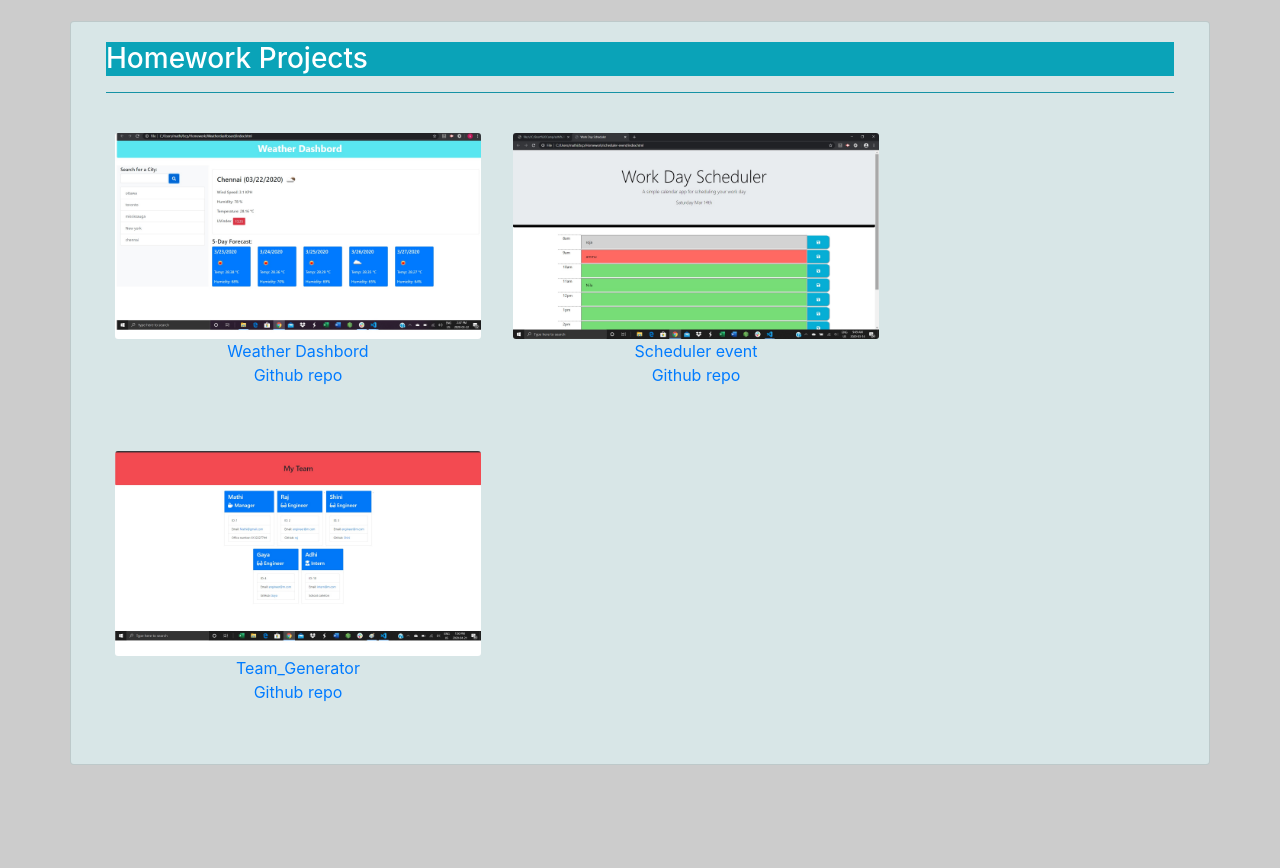
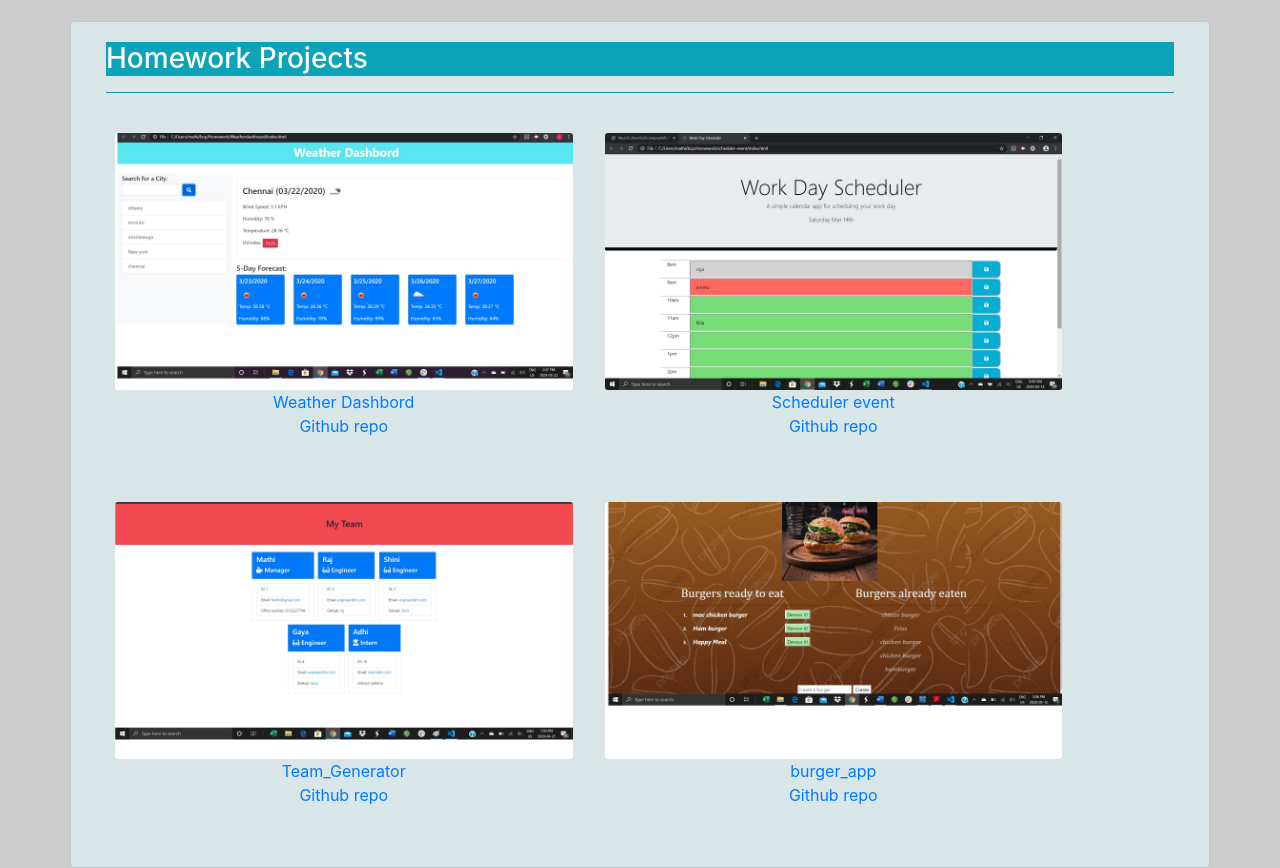
Before and after one commit to mathigayathri2001/Portfolio, a plain HTML site: page index.html in a window 1280 px wide. Shown: the part 1460-2328 px from the top of the page. Before the commit the page ends 2225 px from the top, so only its background shows below. Drawn offline with nearby package versions, Linux system fonts and the light colour scheme.

Commit message:
added burger app asisgnemnt

```diff
--- a/index.html
+++ b/index.html
@@ -136,7 +136,7 @@
           <h3 id=Projects> Homework Projects</h3>
           <hr class="bg-info">
           <section class="row">
-            <div class="text-white col-md-4  mb-4 mt-4 my-2 mx-2 ml-4 p-0">
+            <div class="text-white col-md-5  mb-4 mt-4 my-2 mx-2 ml-4 p-0">
               <a href="https://mathigayathri2001.github.io/Weatherdashboard/" target="_blank">
                 <img src="img/HW1.jpg" class="card-img">
                 <div class="card-img-text">
@@ -149,7 +149,7 @@
                 </p>
               </div>
             </div>
-            <div class="text-white col-md-4  mb-4 mt-4 my-2 mx-2 ml-4 p-0">
+            <div class="text-white col-md-5  mb-4 mt-4 my-2 mx-2 ml-4 p-0">
               <a href="https://mathigayathri2001.github.io/scheduler-event/" target="_blank">
                 <img src="img/HW2.jpg" class="card-img">
                 <div class="card-img-text">
@@ -162,7 +162,7 @@
                 </p>
               </div>
             </div>
-            <div class="text-white col-md-4  mb-4 mt-4 my-2 mx-2 ml-4 p-0">
+            <div class="text-white col-md-5  mb-4 mt-4 my-2 mx-2 ml-4 p-0">
               <a href="https://drive.google.com/file/d/1cgCjyuKAaUH6Gu3vMd6bkkim3fKQOjEC/view" target="_blank">
                 <img src="img/HW3.jpg" class="card-img">
                 <div class="card-img-text">
@@ -172,6 +172,19 @@
               <div class="text-center">
                 <p class="repolink">
                   <a href="https://github.com/mathigayathri2001/Team_Generator" target="_blank">Github repo </a>
+                </p>
+              </div>
+            </div>
+            <div class="text-white col-md-5  mb-4 mt-4 my-2 mx-2 ml-4 p-0">
+              <a href="https://whispering-beyond-14560.herokuapp.com/" target="_blank">
+                <img src="img/burger.jpg" class="card-img">
+                <div class="card-img-text">
+                  <p class="card-text text-center text-block">burger_app</p>
+                </div>
+              </a>
+              <div class="text-center">
+                <p class="repolink">
+                  <a href="https://github.com/mathigayathri2001/burger_app" target="_blank">Github repo </a>
                 </p>
               </div>
             </div>
```
Also changed, not shown: img/burger.jpg (added).
